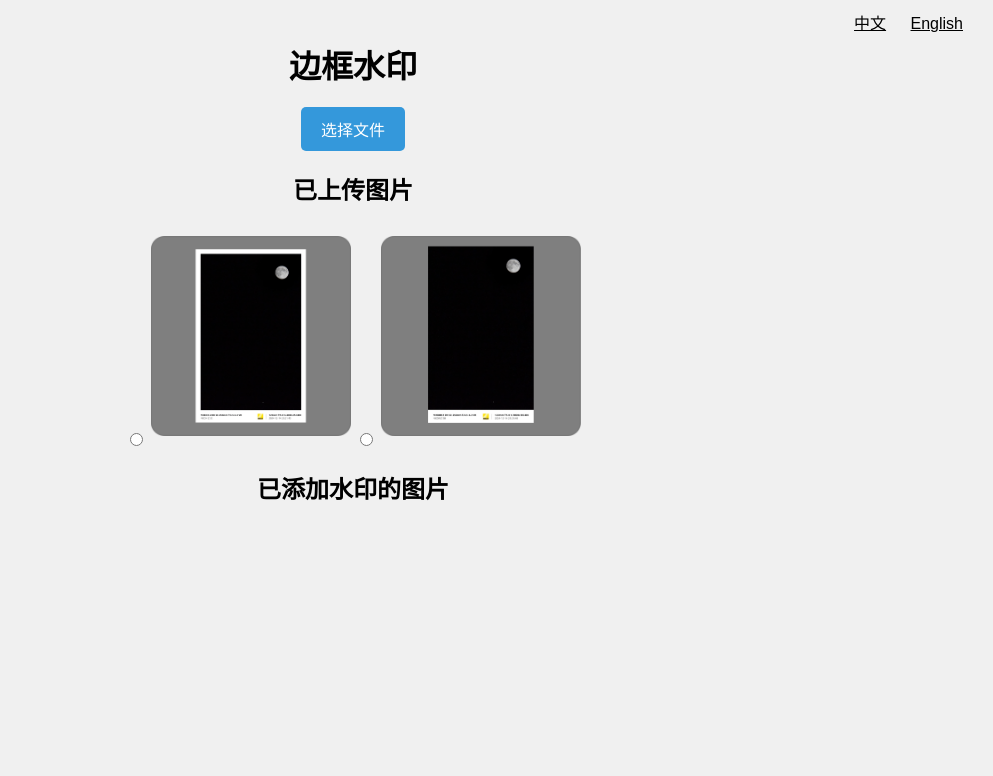
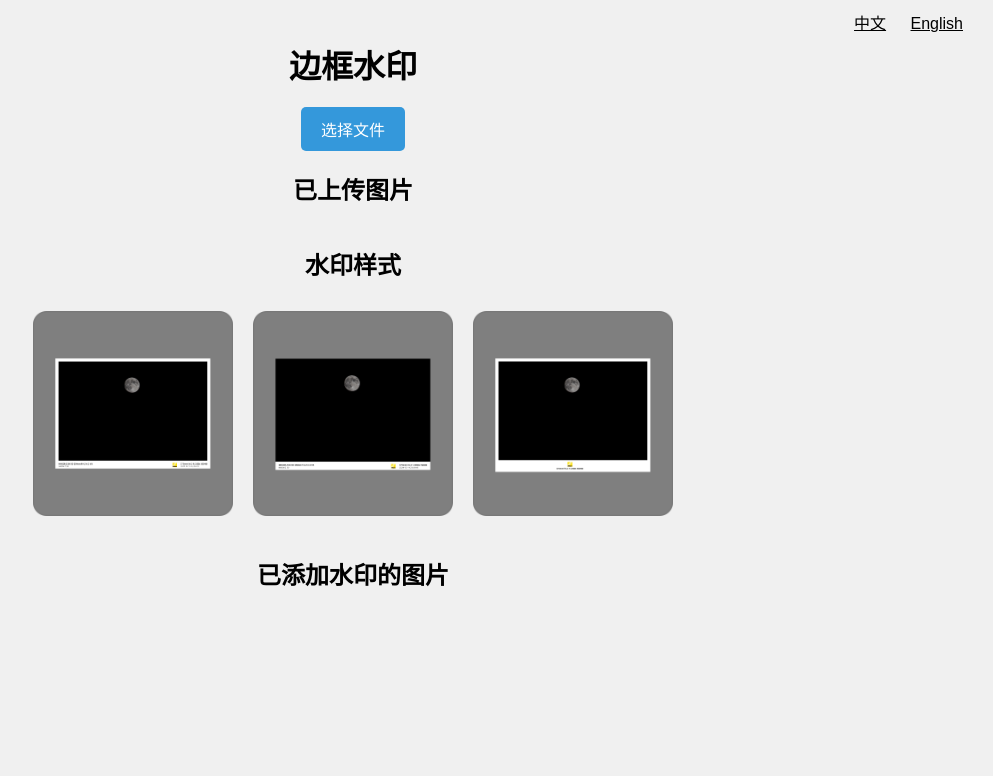
Before and after one commit to sqliu07/AutoWatermark-Web, a Flask app: page / in a window 1280 px wide. Shown: the top 776 px of the page, without its empty margins (287-1280 px from the left). Run offline with Flask 3, Linux system fonts and the light colour scheme.

Commit message:
1. 优化水印样式排布
2. 添加一个水印样式

Signed-off-by: Siqi Liu <jsrglsq@gmail.com>

```diff
--- a/app.py
+++ b/app.py
@@ -105,4 +105,4 @@ def upload_file_served(filename):
     return send_from_directory(app.config['UPLOAD_FOLDER'], filename)
 
 if __name__ == '__main__':
-    app.run(debug=True)
+    app.run(debug=True, host='0.0.0.0', port=5000)
--- a/templates/index.html
+++ b/templates/index.html
@@ -22,8 +22,8 @@
         }
 
         img {
-            max-width: 500px;
-            max-height: 500px;
+            max-width: 400px;
+            max-height: 400px;
             margin: 10px 0;
         }
 
@@ -96,6 +96,114 @@
             padding: 0;
         }
 
+        .watermark-selection {
+            display: flex;
+            flex-direction: row;
+            gap: 20px;
+            overflow-x: scroll;
+            overflow-y: hidden;
+            padding-bottom: 10px;
+            -ms-overflow-style: none;
+            scrollbar-width: none;
+            justify-content: center;
+            padding-left: 10px;  /* 保持左边距 */
+            padding-right: 10px;  /* 保持右边距 */
+            width: 100%;
+        }
+
+        .watermark-selection::-webkit-scrollbar {
+            display: none;
+        }
+
+        .watermark-selection label {
+            outline: none;
+            -webkit-tap-highlight-color: transparent;
+            display: flex;
+            flex-direction: column;
+            align-items: center;
+            cursor: pointer;
+            width: 200px;
+            position: relative;
+            transition: transform 0.3s ease;
+            flex-shrink: 0;  /* 防止图片被压缩 */
+            scroll-snap-align: start;  /* 滚动时对齐每个图片 */
+        }
+
+        .watermark-selection input[type="radio"] {
+            display: none;
+        }
+
+        .watermark-selection input[type="radio"]:not(:checked):hover + label img,
+        .watermark-selection input[type="radio"]:not(:checked):focus + label img {
+            border: none;
+        }
+
+        .watermark-selection label:hover {
+            transform: scale(1.05);
+        }
+
+        .watermark-selection img {
+            max-width: 100%;
+            height: auto;
+            margin-bottom: 10px;
+            transition: border 0.3s ease, transform 0.3s ease;
+        }
+
+        .watermark-selection input[type="radio"]:checked + label img,
+        .watermark-selection label:hover img {
+            border: 3px solid #3498db;
+            border-radius: 15px;
+        }
+
+        @media (max-width: 768px) {
+            .watermark-selection {
+                justify-content: flex-start;
+                gap: 12px;
+            }
+
+            .watermark-selection label {
+                outline: none;
+                -webkit-tap-highlight-color: transparent;
+                display: flex;
+                flex-direction: column;
+                align-items: center;
+                cursor: pointer;
+                width: 140px;
+                position: relative;
+                transition: transform 0.3s ease;
+            }
+
+
+            .watermark-selection img {
+                width: 130px;
+                height: 130px;
+            }
+
+            .custom-file-label {
+                font-size: 14px;
+                padding: 8px 16px;
+            }
+
+            button, a {
+                font-size: 14px;
+                padding: 8px 16px;
+            }
+
+            h1 {
+                font-size: 24px;
+            }
+
+            .lang-buttons {
+                top: 20px;
+                right: 10px;
+            }
+
+            .loader {
+                width: 40px;
+                height: 40px;
+            }
+        }
+
     </style>
 </head>
 <body>
@@ -119,6 +227,7 @@
     <!-- 加载动画 -->
     <div id="loader" class="loader"></div>
 
+    <h2>Watermark types</h2>
     <div class="watermark-selection">
         <input type="radio" name="watermark_type" id="watermark1" value="1">
         <label for="watermark1">
@@ -129,6 +238,32 @@
         <label for="watermark2">
             <img src="{{ url_for('static', filename='t2.png') }}" alt="Watermark 2" width="200" height="200">
         </label>
+
+        <input type="radio" name="watermark_type" id="watermark3" value="3">
+        <label for="watermark3">
+            <img src="{{ url_for('static', filename='t3.png') }}" alt="Watermark 3" width="200" height="200">
+        </label>
+
+        <!-- <input type="radio" name="watermark_type" id="watermark5" value="5">
+        <label for="watermark5">
+            <img src="{{ url_for('static', filename='t2.png') }}" alt="Watermark 5" width="200" height="200">
+        </label>
+
+        <input type="radio" name="watermark_type" id="watermark6" value="6">
+        <label for="watermark6">
+            <img src="{{ url_for('static', filename='t2.png') }}" alt="Watermark 6" width="200" height="200">
+        </label>
+
+        <input type="radio" name="watermark_type" id="watermark7" value="7">
+        <label for="watermark7">
+            <img src="{{ url_for('static', filename='t2.png') }}" alt="Watermark 7" width="200" height="200">
+        </label>
+
+        <input type="radio" name="watermark_type" id="watermark8" value="8">
+        <label for="watermark8">
+            <img src="{{ url_for('static', filename='t2.png') }}" alt="Watermark 8" width="200" height="200">
+        </label> -->
+
     </div>
 
     <!-- 处理后的图片显示 -->
@@ -137,16 +272,40 @@
     <a id="downloadBtn" style="display:none;">Download Processed Image</a>
 
     <script>
+        const watermarkSelection = document.querySelector('.watermark-selection');
+        const images = watermarkSelection.querySelectorAll('img');
+
+        watermarkSelection.addEventListener('scroll', function() {
+            const scrollLeft = watermarkSelection.scrollLeft;
+            const scrollWidth = watermarkSelection.scrollWidth;
+            const clientWidth = watermarkSelection.clientWidth;
+
+            // 滚动到最左边时隐藏最左边图片
+            if (scrollLeft === 0) {
+                labels[0].style.visibility = 'hidden';  // 最左边的图片消失
+            } else {
+                labels[0].style.visibility = 'visible'; // 恢复显示
+            }
+
+            // 滚动到最右边时隐藏最右边图片
+            if (scrollLeft + clientWidth >= scrollWidth) {
+                labels[labels.length - 1].style.visibility = 'hidden';  // 最右边的图片消失
+            } else {
+                labels[labels.length - 1].style.visibility = 'visible'; // 恢复显示
+            }
+            });
+
         const translations = {
             en: {
                 title: "Image Watermark Web",
                 chooseFile: "Choose File",
                 uploadedImage: "Uploaded Image",
+                watermarkTypes: "Watermark types",
                 processImage: "Process Image",
                 processedImage: "Processed Image",
                 downloadImage: "Download Processed Image",
                 alerts: {
-                    uploadSuccess: "Image processed successfully!",
+                    uploadSuccess: "Watemark added successfully!",
                     uploadError: "Unexpected error occurred.",
                     selectWatermark: "Please select a watermark style!"
                 }
@@ -155,11 +314,12 @@
                 title: "边框水印",
                 chooseFile: "选择文件",
                 uploadedImage: "已上传图片",
+                watermarkTypes: "水印样式",
                 processImage: "开始添加水印",
                 processedImage: "已添加水印的图片",
                 downloadImage: "下载已添加水印的图片",
                 alerts: {
-                    uploadSuccess: "图片处理成功！",
+                    uploadSuccess: "水印添加成功！",
                     uploadError: "发生意外错误。",
                     selectWatermark: "请选择一种水印样式！"
                 }
@@ -173,8 +333,9 @@
             document.querySelector('h1').textContent = translations[lang].title;
             document.querySelector('.custom-file-label').textContent = translations[lang].chooseFile;
             document.querySelector('h2:nth-of-type(1)').textContent = translations[lang].uploadedImage;
+            document.querySelector('h2:nth-of-type(2)').textContent = translations[lang].watermarkTypes;
             document.getElementById('processBtn').textContent = translations[lang].processImage;
-            document.querySelector('h2:nth-of-type(2)').textContent = translations[lang].processedImage;
+            document.querySelector('h2:nth-of-type(3)').textContent = translations[lang].processedImage;
             document.getElementById('downloadBtn').textContent = translations[lang].downloadImage;
         }
 
```
Also changed, not shown: image_utils.py (+36 -5 lines), types/t1.png, types/t2.png, types/t3.png (added), types/type1.jpg (deleted), types/type2.jpg (deleted).
